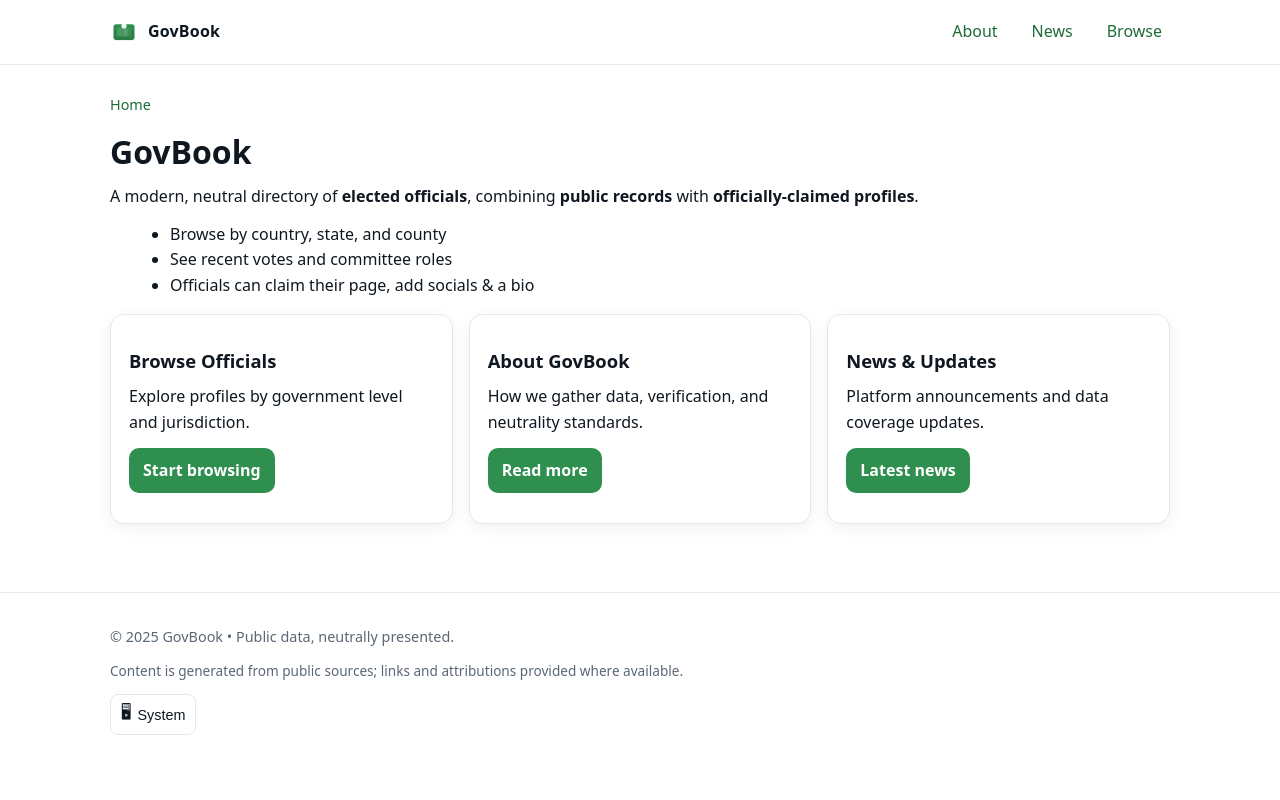
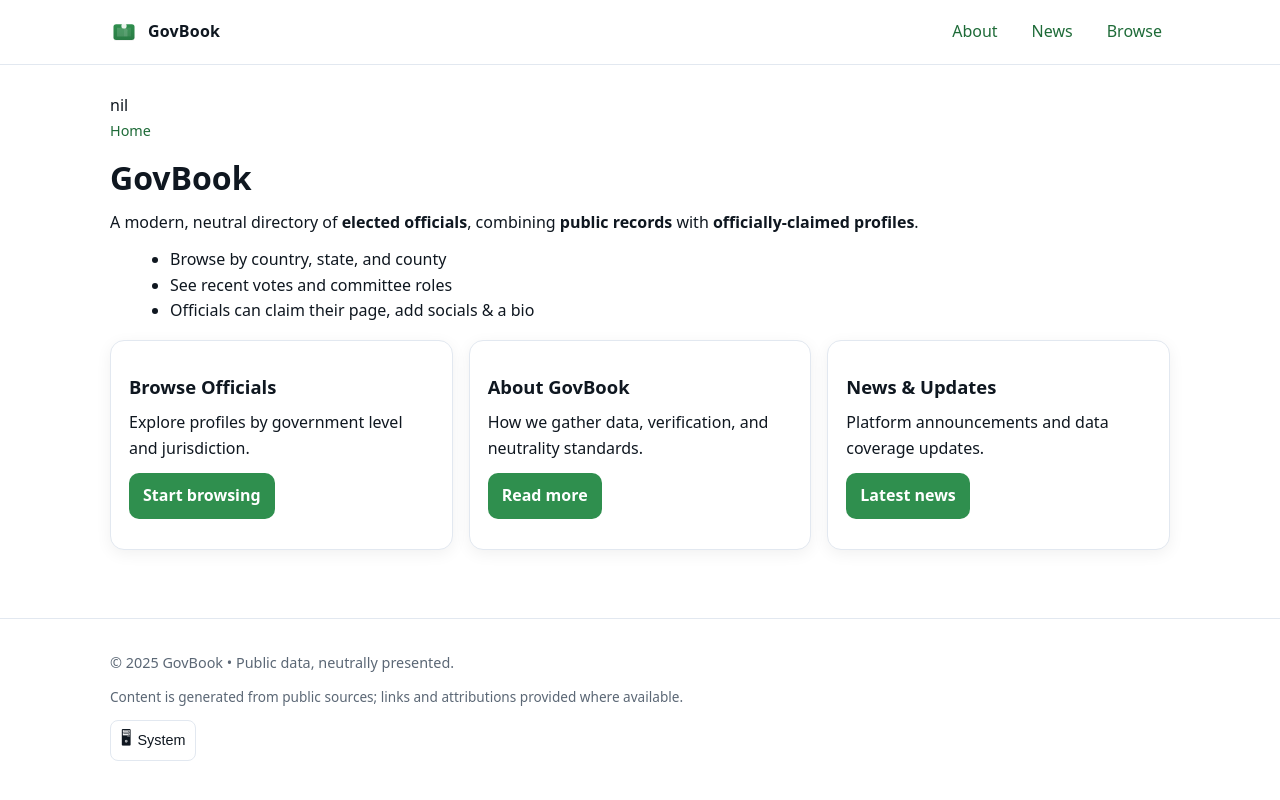
Before and after one commit to GovBook/site, a Jekyll site: the page built from index.md, in a window 1280 px wide. Shown: the top 800 px of the page. Built offline with Jekyll 4.4.1, drawn with Linux system fonts in a browser that asks for light colours.

Commit message:
debugging

```diff
--- a/_layouts/default.html
+++ b/_layouts/default.html
@@ -14,6 +14,7 @@
 <body>
   {% include header.html %}
   <main class="container">
+    {{ segments | inspect }}
     {% include breadcrumbs.html %}
     {{ content }}
   </main>
```
